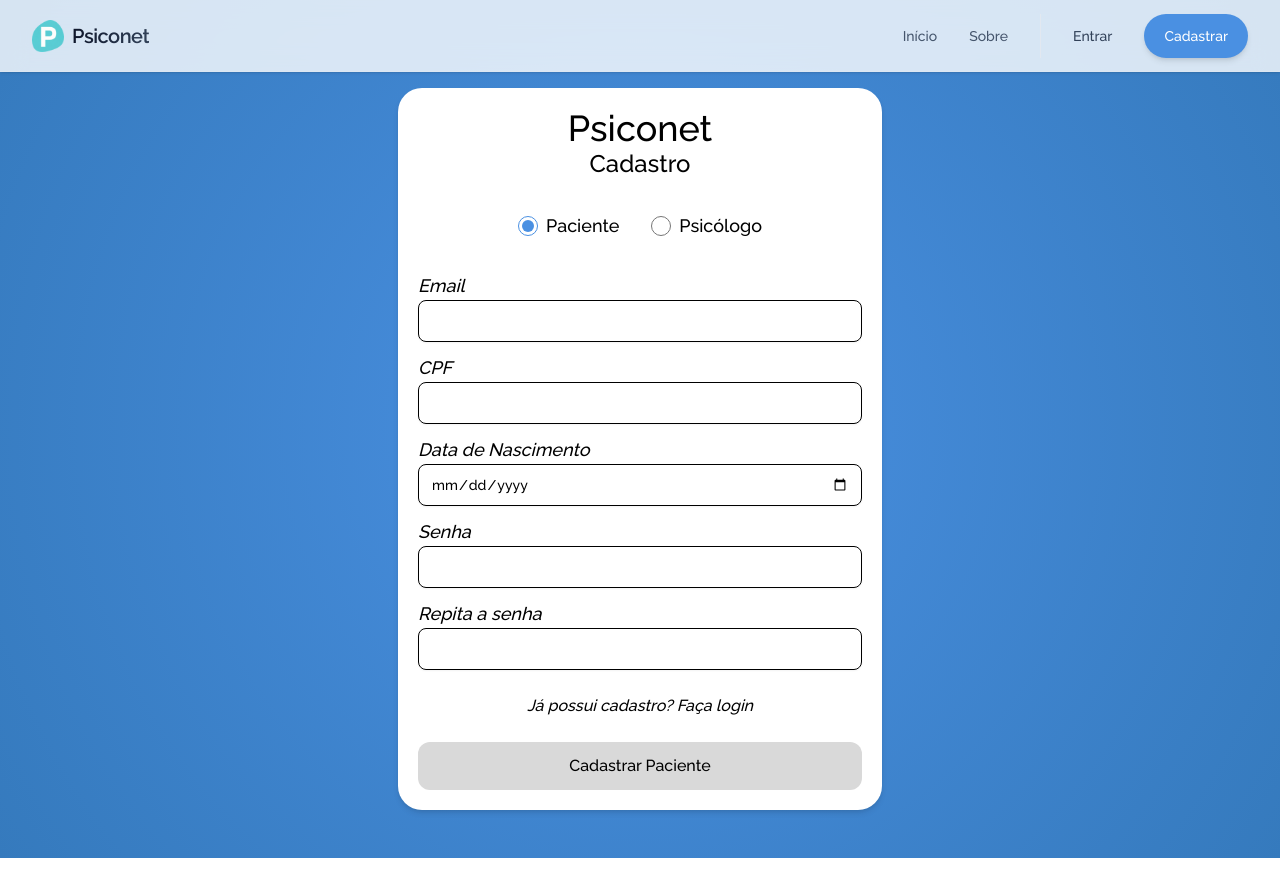
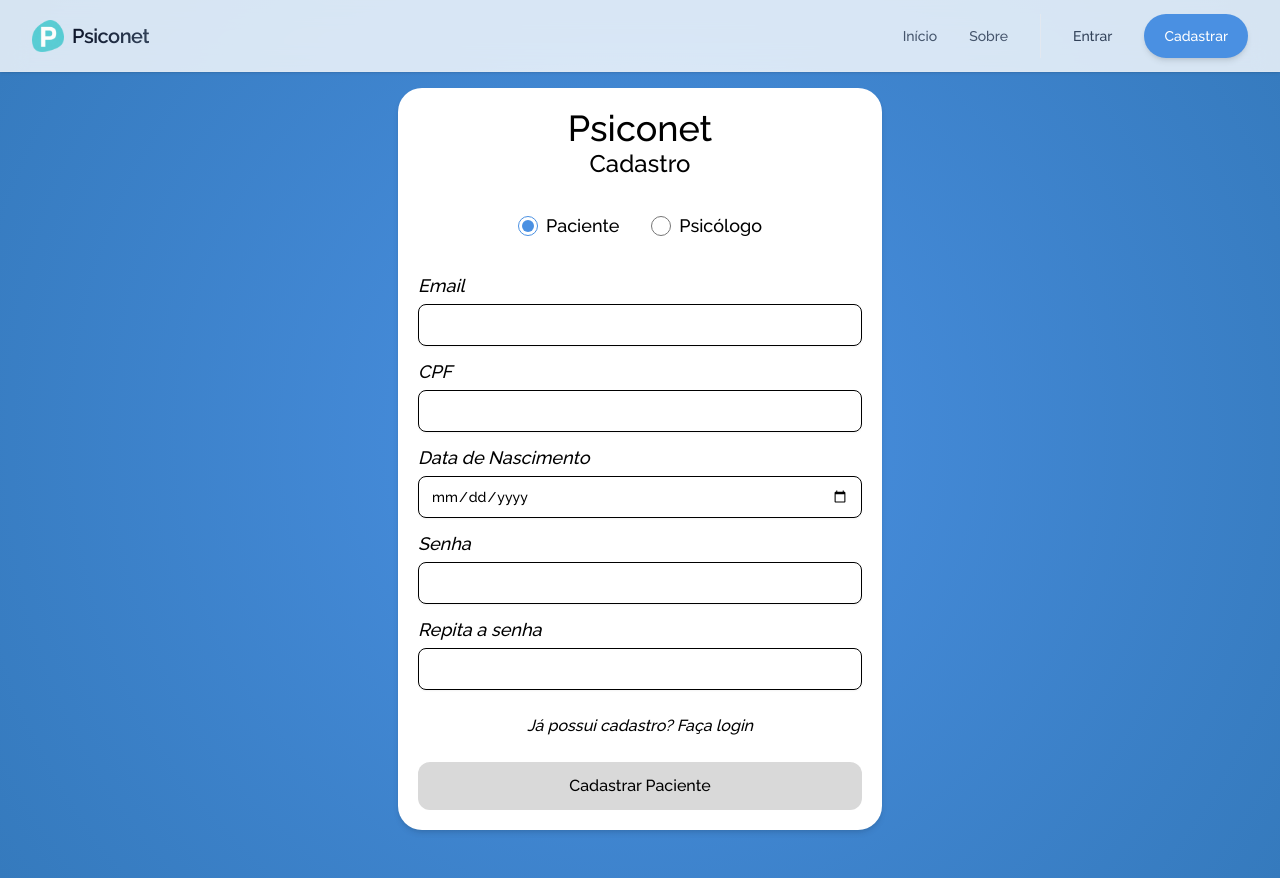
Before and after one commit to jonathaneamorim/Psiconet-Frontend, a Next.js app: page /register in a window 1280 px wide. Built offline with nearby package versions, Linux system fonts and the light colour scheme; no server answers.

Commit message:
feat(update-connection): Ajustando conexão e refatorando aplicacao

```diff
--- a/src/actions/register.ts
+++ b/src/actions/register.ts
@@ -1,58 +1,63 @@
 "use server";
 
+import { API_URL } from "@/constants/api";
+import { ROUTES } from "@/config/routes";
 import { RoleEnum } from "@/enums/RoleEnum";
-import { API_URL } from '@/constants/api';
-import { ROUTES } from "@/config/routes";
 
-export async function registerAction(formData: FormData) {
-    const role = formData.get('userRole') as RoleEnum;
-    const email = formData.get('email')?.toString().trim();
-    const cpf = formData.get('cpf')?.toString().trim();
-    const datebirth = formData.get('datebirth')?.toString().trim();
-    const password = formData.get('password')?.toString();
-    const repeatPassword = formData.get('repeatPassword')?.toString();
-    const crp = formData.get('crp')?.toString().trim();
+type RegisterResponse = {
+    success?: boolean;
+    redirectTo?: string;
+    error?: string;
+    fields?: Record<string, string>;
+};
 
-    if (!email || !cpf || !datebirth || !password || !role) {
-        return { error: 'Preencha todos os campos obrigatórios.' };
-    }
+export async function registerAction(formData: FormData): Promise<RegisterResponse> {
+    const role = formData.get("userRole") as RoleEnum;
 
-    if (role === RoleEnum.PSYCHOLOGIST && !crp) {
-        return { error: 'O CRP é obrigatório para psicólogos.' };
-    }
-
-    if (password !== repeatPassword) {
-        return { error: 'As senhas não coincidem.' };
-    }
-
-    const endpoint = role === RoleEnum.PATIENT
-        ? '/auth/register/patient'
-        : '/auth/register/psychologist';
+    const endpoint =
+        role === RoleEnum.PATIENT
+            ? "/auth/register/patient"
+            : "/auth/register/psychologist";
 
     const payload = {
-        email,
-        cpf,
-        datebirth,
-        password,
-        ...(role === RoleEnum.PSYCHOLOGIST && { crp })
+        email: formData.get("email")?.toString().trim(),
+        cpf: formData.get("cpf")?.toString().trim(),
+        birthDate: formData.get("birthDate")?.toString().trim(),
+        password: formData.get("password")?.toString(),
+        ...(role === RoleEnum.PSYCHOLOGIST && {
+            crp: formData.get("crp")?.toString().trim(),
+        }),
     };
 
     try {
         const response = await fetch(`${API_URL}${endpoint}`, {
-            method: 'POST',
-            headers: { 'Content-Type': 'application/json' },
+            method: "POST",
+            headers: {
+                "Content-Type": "application/json",
+            },
             body: JSON.stringify(payload),
         });
 
         if (!response.ok) {
             const errorData = await response.json().catch(() => null);
-            return { error: errorData?.message || 'Erro ao realizar o cadastro. Verifique os dados.' };
+            return {
+                error:
+                    errorData?.message ||
+                    "Erro ao realizar cadastro.",
+                fields:
+                    errorData?.errors || {},
+            };
         }
-
-        return { success: true, redirectTo: ROUTES.LOGIN };
+        return {
+            success: true,
+            redirectTo: ROUTES.LOGIN,
+        };
 
     } catch (error) {
-        console.error('Erro ao conectar com a API de cadastro:', error);
-        return { error: 'Erro de conexão com o servidor.' };
+        console.error("Erro ao conectar com a API:", error);
+
+        return {
+            error: "Erro de conexão com o servidor.",
+        };
     }
 }
--- a/src/components/Molecules/InputLabel.tsx
+++ b/src/components/Molecules/InputLabel.tsx
@@ -7,15 +7,22 @@ type Props = {
     required?: boolean;
     labelStyle?: string;
     inputStyle?: string;
-    placeholder?: string
+    placeholder?: string;
+    error?: string;
+    onClearError?: () => void;
 };
 
-export function InputLabel({ fieldName, name, inputType, required, labelStyle, inputStyle, placeholder }: Props) {
+export function InputLabel({ fieldName, name, inputType, required, labelStyle, inputStyle, placeholder, error, onClearError }: Props) {
 
     const id = useId();
 
     return (
-         <div className="">
+         <div className="flex flex-col gap-1">
+            {error && (
+                <span className="mt-2 text-sm font-medium text-red-500 bg-red-50 border border-red-200 rounded-md px-3 py-1.5 animate-pulse-once">
+                    ⚠ {error}
+                </span>
+            )}
             <label
                 htmlFor={id}
                 className={`block text-lg italic font-medium text-heading ${labelStyle || ''}`}>
@@ -26,9 +33,13 @@ export function InputLabel({ fieldName, name, inputType, required, labelStyle, i
                 id={id}
                 type={inputType || "text"}
                 name={name}
-                className={`border text-heading text-sm rounded-lg block w-full px-3 py-2.5 shadow-xs placeholder:text-body ${inputStyle || ''}`}
+                className={`border text-heading text-sm rounded-lg block w-full px-3 py-2.5 shadow-xs placeholder:text-body transition-colors ${
+                    error ? 'border-red-400 bg-red-50 focus:border-red-500 focus:ring-1 focus:ring-red-300' : ''
+                } ${inputStyle || ''}`}
                 required={!!required}
-                placeholder={placeholder}/>
+                placeholder={placeholder}
+                onFocus={onClearError}
+            />
         </div>
     );
 }
--- a/src/components/templates/FormRegister.tsx
+++ b/src/components/templates/FormRegister.tsx
@@ -12,17 +12,41 @@ import { useRouter } from "next/navigation";
 export function FormRegister() {
     const [role, setRole] = useState<RoleEnum.PATIENT | RoleEnum.PSYCHOLOGIST>(RoleEnum.PATIENT);
     const [loading, setLoading] = useState(false);
+    const [fieldErrors, setFieldErrors] = useState<Record<string, string>>({});
     const router = useRouter();
+
+    const clearFieldError = (field: string) => {
+        setFieldErrors((prev) => {
+            if (!prev[field]) return prev;
+            const next = { ...prev };
+            delete next[field];
+            return next;
+        });
+    };
 
     const handleRegister = async (e: React.SyntheticEvent<HTMLFormElement>) => {
         e.preventDefault();
+
+        const formData = new FormData(e.currentTarget);
+        const password = formData.get("password")?.toString() ?? "";
+        const repeatPassword = formData.get("repeatPassword")?.toString() ?? "";
+        const passwordMismatch = password !== repeatPassword;
+
         setLoading(true);
-        const formData = new FormData(e.currentTarget);
         const toastId = toast.loading("Realizando cadastro...");
 
         const result = await registerAction(formData);
 
-        if (result?.error) {
+        const backendFields = result?.fields ?? {};
+        const mergedErrors = {
+            ...backendFields,
+            ...(passwordMismatch && { repeatPassword: "As senhas não coincidem." }),
+        };
+
+        if (Object.keys(mergedErrors).length > 0) {
+            setFieldErrors(mergedErrors);
+            toast.error(result?.error || "Corrija os campos destacados.", { id: toastId });
+        } else if (result?.error) {
             toast.error(result.error, { id: toastId });
         } else if (result?.success && result.redirectTo) {
             toast.success("Usuário registrado com sucesso!", { id: toastId });
@@ -65,16 +89,52 @@ export function FormRegister() {
                 </div>
 
                 <div className="flex flex-col gap-3">
-                    <InputLabel fieldName="Email" name="email" inputType="email" />
-                    <InputLabel fieldName="CPF" name="cpf" inputType="text" />
+                    <InputLabel
+                        fieldName="Email"
+                        name="email"
+                        inputType="email"
+                        error={fieldErrors["email"]}
+                        onClearError={() => clearFieldError("email")}
+                    />
+                    <InputLabel
+                        fieldName="CPF"
+                        name="cpf"
+                        inputType="text"
+                        error={fieldErrors["cpf"]}
+                        onClearError={() => clearFieldError("cpf")}
+                    />
 
                     {role === RoleEnum.PSYCHOLOGIST && (
-                        <InputLabel fieldName="CRP" name="crp" inputType="text" />
+                        <InputLabel
+                            fieldName="CRP"
+                            name="crp"
+                            inputType="text"
+                            error={fieldErrors["crp"]}
+                            onClearError={() => clearFieldError("crp")}
+                        />
                     )}
 
-                    <InputLabel fieldName="Data de Nascimento" name="datebirth" inputType="date" />
-                    <InputLabel fieldName="Senha" name="password" inputType="password" />
-                    <InputLabel fieldName="Repita a senha" name="repeatPassword" inputType="password" />
+                    <InputLabel
+                        fieldName="Data de Nascimento"
+                        name="birthDate"
+                        inputType="date"
+                        error={fieldErrors["birthDate"]}
+                        onClearError={() => clearFieldError("birthDate")}
+                    />
+                    <InputLabel
+                        fieldName="Senha"
+                        name="password"
+                        inputType="password"
+                        error={fieldErrors["password"]}
+                        onClearError={() => clearFieldError("password")}
+                    />
+                    <InputLabel
+                        fieldName="Repita a senha"
+                        name="repeatPassword"
+                        inputType="password"
+                        error={fieldErrors["repeatPassword"]}
+                        onClearError={() => clearFieldError("repeatPassword")}
+                    />
                 </div>
 
                 <div className="flex flex-col text-center w-full gap-4">
```
